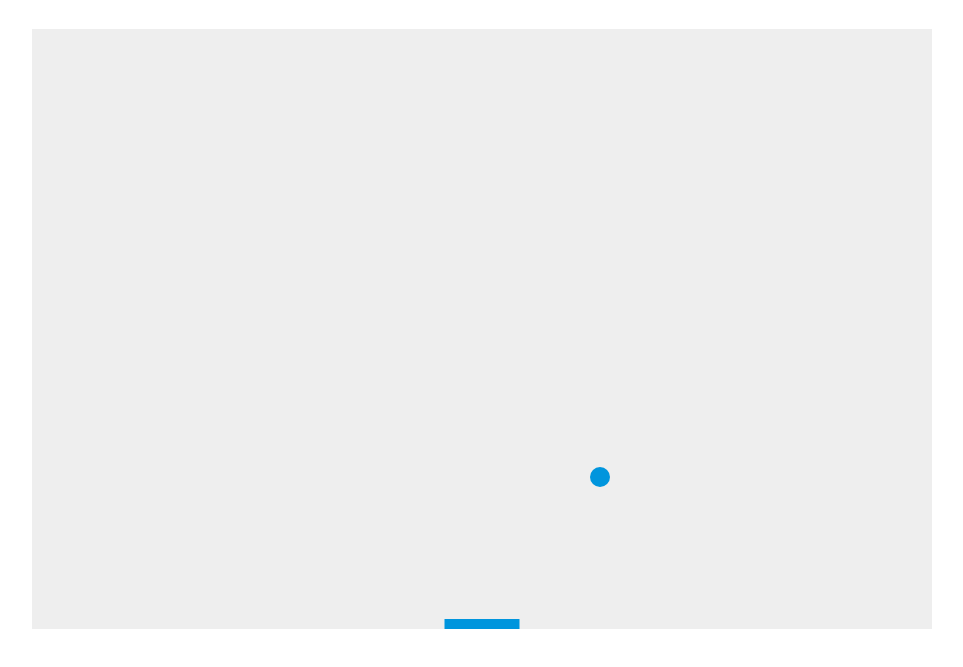
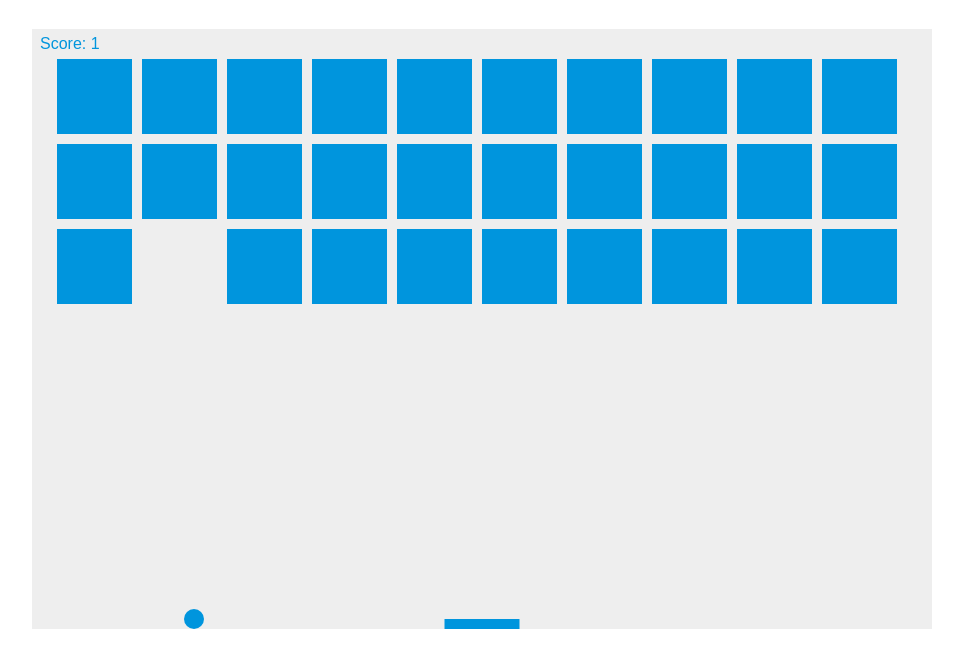
Before and after one commit to yyc9920/Javascript_Study, a plain HTML site: page VanillaJS_Game/index2.html in a window 1280 px wide. Shown: the part 81-748 px from the top of the page, without its empty margins (158-1121 px from the left). Drawn offline with Linux system fonts and the light colour scheme.

Commit message:
course finished

```diff
--- a/VanillaJS_Game/index2.html
+++ b/VanillaJS_Game/index2.html
@@ -38,6 +38,67 @@ let paddleDx = 9;
 let rightPressed = false;
 let leftPressed = false;
 
+let score = 0;
+
+// Bricks
+let brickRowCount = 3;
+let brickColumnCount = 10;
+let brickWidth = 75;
+let brickHeight = 75;
+let brickPadding = 10;
+let brickOffsetTop = 30;
+let brickOffsetLeft = 25;
+
+let bricks = [];
+for(let c=0; c<brickColumnCount; c++) {
+    bricks[c] = [];
+    for(let r=0; r<brickRowCount; r++) {
+        bricks[c][r] = { x: 0, y: 0, status: 1 };
+    }
+}
+
+function drawBricks() {
+    for(let c=0; c<brickColumnCount; c++) {
+        for(let r=0; r<brickRowCount; r++) {
+            if(bricks[c][r].status == 1) {
+                let brickX = (c*(brickWidth+brickPadding))+brickOffsetLeft;
+                let brickY = (r*(brickHeight+brickPadding))+brickOffsetTop;
+                bricks[c][r].x = brickX;
+                bricks[c][r].y = brickY;
+                ctx.beginPath();
+                ctx.rect(brickX, brickY, brickWidth, brickHeight);
+                ctx.fillStyle = "#0095DD";
+                ctx.fill();
+                ctx.closePath();
+            }
+        }
+    }
+}
+
+function collisionDetection() {
+    for(let c=0; c<brickColumnCount; c++) {
+        for(let r=0; r<brickRowCount; r++) {
+            let b = bricks[c][r];
+            if(b.status == 1) {
+                if (x+ballRadius > b.x && x-ballRadius < b.x+brickWidth && y+ballRadius > b.y && y-ballRadius < b.y+brickHeight) {
+                    if (y+ballRadius > b.y+brickHeight/4 && y-ballRadius < b.y+brickHeight*3/4) {
+                        console.log("side brick collision!");
+                        dx = -dx;
+                    } else {
+                        dy = -dy;
+                    }
+                    b.status = 0;
+                    score++;
+                    if(score == brickColumnCount*brickRowCount) {
+                        alert("You Win!! Congratulation!!!");
+                        document.location.reload();
+                    }
+                }
+            }
+        }
+    }
+}
+
 document.addEventListener("keydown", keyDownHandler, false);
 document.addEventListener("keyup", keyUpHandler, false);
 
@@ -55,6 +116,12 @@ function keyUpHandler(e) {
     } else if(e.keyCode == 37) {
         leftPressed = false;
     }
+}
+
+function drawScore() {
+    ctx.font = "16px Arial";
+    ctx.fillStyle = "#0095DD";
+    ctx.fillText("Score: " + score, 8, 20);
 }
 
 function drawPaddle() {
@@ -77,12 +144,27 @@ function draw() {
     ctx.clearRect(0, 0, canvas.width, canvas.height);
     drawBall();
     drawPaddle();
+    collisionDetection();
+    drawBricks();
+    drawScore();
 
     if(x + dx > canvas.width - ballRadius || x + dx < 0 + ballRadius) {
         dx = -dx;
     }
-    if(y + dy > canvas.height - ballRadius || y + dy < 0 + ballRadius) {
+
+    if(y + dy < 0 + ballRadius) {
         dy = -dy;
+    } else if(y + dy > canvas.height - ballRadius - paddleHeight) {
+        if(x > paddleX && x < paddleX + paddleWidth) {
+            dy = -dy;
+        }
+    }
+
+    if(y + dy > canvas.height - ballRadius) {
+        alert("GAME OVER!!!");
+        cancelAnimationFrame(myReq);
+        document.location.reload();
+        return;
     }
 
     if(rightPressed && paddleX < canvas.width-paddleWidth) {
@@ -94,9 +176,11 @@ function draw() {
 
     x += dx;
     y += dy;
+    myReq = requestAnimationFrame(draw);
 }
 
-setInterval(draw, 10);
+draw();
+
 </script>
 </body>
 </html>
```
